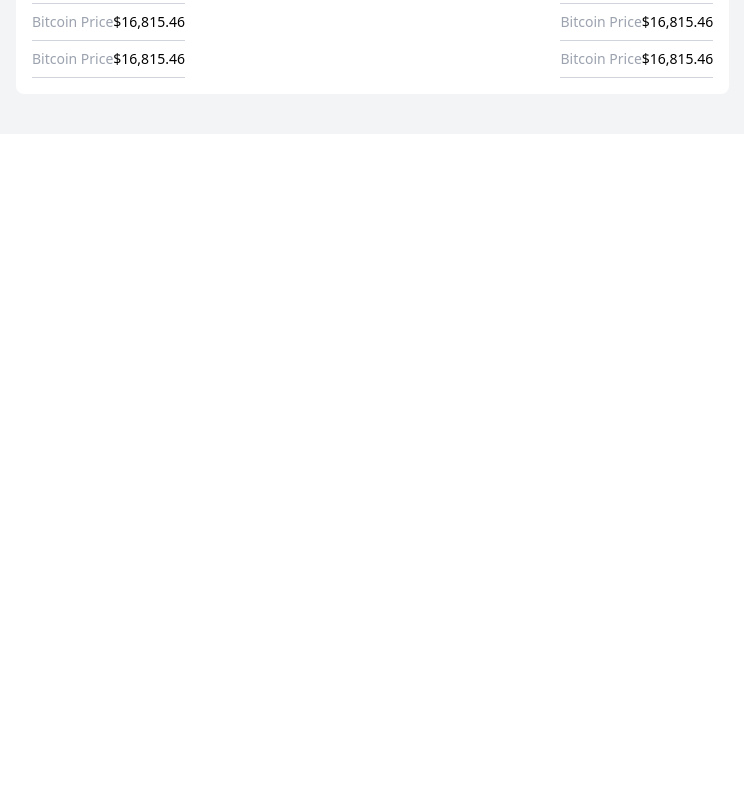
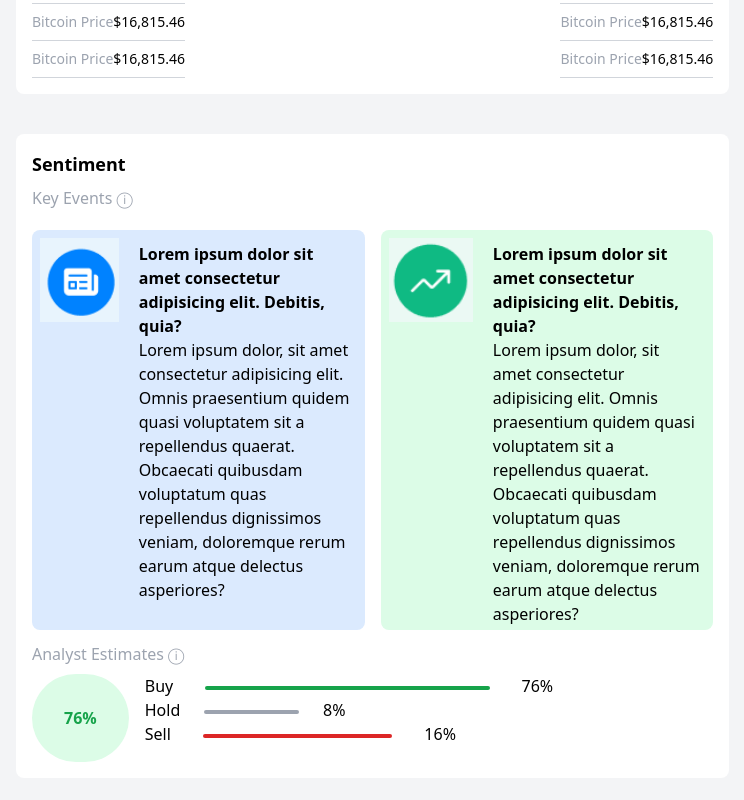
Before and after one commit to shivamx42/KoinX, a React (Vite) app: page / in a window 1280 px wide. Shown: the part 568-1368 px from the top of the page, without its empty margins (24-768 px from the left). Before the commit the page ends 800 px from the top, so only its background shows below. Built offline with nearby package versions, Linux system fonts and the light colour scheme; no server answers.

Commit message:
Added the sentiment component

```diff
--- a/src/App.jsx
+++ b/src/App.jsx
@@ -4,6 +4,7 @@
 import Trending from "./Components/Trending"
 import Services from "./Components/Services"
 import Performance from "./Components/Performance"
+import Sentiment from "./Components/Sentiment"
 
 function App() {
 
@@ -24,6 +25,7 @@
             <Crypto/>
             <Services/>
             <Performance/>
+            <Sentiment/>
           </div>
 
 
--- a/src/Components/Crypto.jsx
+++ b/src/Components/Crypto.jsx
@@ -27,7 +27,7 @@
   return (
 
     <>
-      <div className=' bg-white rounded-lg m-4 w-90p p-4'>
+      <div className=' bg-white rounded-lg m-10 w-90p p-4'>
 
         <div className='flex items-center gap-2 mb-3 ml-3'>
           <img src="images/btc.png" alt="" /> <span className='font-bold'>Bitcoin</span>  <span className='text-symbol-bg'>BTC</span>
--- a/src/Components/Performance.jsx
+++ b/src/Components/Performance.jsx
@@ -36,7 +36,7 @@
                 </div>
             </div>
 
-            <span className='text-lg text-gray-700 '>Fundamentals</span>
+            <span className='text-lg text-gray-700 '>Fundamentals &#9432;</span>
 
             <div className='md:flex justify-between'>
                 <div className='text-sm'>
--- /dev/null
+++ b/src/Components/Sentiment.jsx
@@ -0,0 +1,65 @@
+import React from 'react'
+
+export default function Sentiment() {
+  return (
+    <>
+        <div className=' bg-white rounded-lg m-10 w-90p p-4'>
+            <h1 className='font-bold text-lg mb-2'>Sentiment</h1>
+            <h1 className='text-gray-400 mb-2'>Key Events &#9432;</h1>
+
+            <div className='md:flex gap-4'>
+
+                <div className='flex bg-blue-100 rounded-lg my-3'>
+
+                    <img src="/images/sentiment1.png" alt="" className='w-1/3 h-1/4 p-2'  />
+
+                    <div className=' rounded-lg p-3 mb-4'>
+                        <h1 className='font-semibold'>Lorem ipsum dolor sit amet consectetur adipisicing elit. Debitis, quia?</h1>
+                        <h2>Lorem ipsum dolor, sit amet consectetur adipisicing elit. Omnis praesentium quidem quasi voluptatem sit a repellendus quaerat. Obcaecati quibusdam voluptatum quas repellendus dignissimos veniam, doloremque rerum earum atque delectus asperiores?</h2>
+                    </div>
+                </div>
+
+                <div className='flex bg-green-100 rounded-lg my-3'>
+
+                <img src="/images/sentiment2.png" alt=""  className='w-1/3 h-1/4 p-2'/>
+
+
+                    <div className='p-3 mb-4 '>
+                        <h1 className='font-semibold'>Lorem ipsum dolor sit amet consectetur adipisicing elit. Debitis, quia?</h1>
+                        <h2>Lorem ipsum dolor, sit amet consectetur adipisicing elit. Omnis praesentium quidem quasi voluptatem sit a repellendus quaerat. Obcaecati quibusdam voluptatum quas repellendus dignissimos veniam, doloremque rerum earum atque delectus asperiores?</h2>
+                    </div>
+                </div>
+
+
+            </div>
+
+            <h1 className='text-gray-400 mb-2'>Analyst Estimates &#9432;</h1>
+
+            <div className='flex gap-4'>
+
+                <h1 className='bg-green-100 p-8 rounded-full text-green-600 font-bold'>76%</h1>
+                <div className='w-full'>
+                    <div className='flex'>
+                        <h1>Buy</h1>
+                        <hr className='border-green-600 border-t-4 rounded-md mt-3 mx-8 w-1/2'/>
+                        <h1>76%</h1>
+                    </div>
+
+                    <div className='flex'>
+                        <h1>Hold</h1>
+                        <hr className='border-gray-400 border-t-4 rounded-md mt-3 mx-6 w-1/6'/>
+                        <h1>8%</h1>
+                    </div>
+
+                    <div className='flex'>
+                        <h1>Sell</h1>
+                        <hr className='border-red-600 border-t-4 rounded-md mt-3 mx-8 w-1/3'/>
+                        <h1>16%</h1>
+                    </div>
+                </div>
+            </div>
+
+        </div>
+    </>
+  )
+}
```
Also changed, not shown: public/images/sentiment1.png (added), public/images/sentiment2.png (added).
